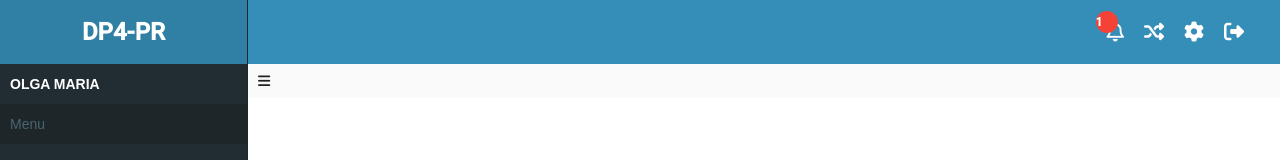
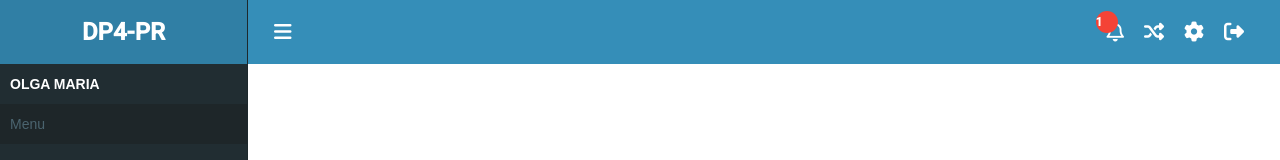
Before and after one commit to OlgaMariaS/Projeto-Menu, an Angular app: page / in a window 1280 px wide. Shown: the top 160 px of the page. Built offline with nearby package versions, Linux system fonts and the light colour scheme.

Commit message:
ajuste de menu maximizar/minimizar

```diff
--- a/src/app/app.component.html
+++ b/src/app/app.component.html
@@ -1,2 +1 @@
-    <app-header></app-header>
-    <app-nav></app-nav>
+<app-nav></app-nav>
--- a/src/app/header/header.component.ts
+++ b/src/app/header/header.component.ts
@@ -1,4 +1,4 @@
-import { Component, OnInit } from '@angular/core';
+import { Component, OnInit, ViewChild } from '@angular/core';
 
 @Component({
   selector: 'app-header',
@@ -6,7 +6,6 @@ import { Component, OnInit } from '@angular/core';
   styleUrls: ['./header.component.css']
 })
 export class HeaderComponent implements OnInit {
-
   constructor() { }
 
   ngOnInit(): void {
--- a/src/app/nav/nav.component.css
+++ b/src/app/nav/nav.component.css
@@ -6,11 +6,12 @@
     display: flex;
     flex-direction: row;
     align-items: flex-start;
+    cursor:pointer;
 }
 h1{
     font-weight: bold;
     background-color: #307fa5;
-    padding: 16px;
+    padding: 1rem;
     text-align: center;
 
 }
@@ -45,3 +46,23 @@ h1, #usuario, #tituloMenu {
 .opcoesDoMenu, .setasADireita, .sidenav {
     color: #fff;
 }
+
+.header{
+    display: flex;
+    align-items: center;
+    background-color: #358eb8;
+    color: #fff;
+}
+.cantoSuperiorDireito {
+    display: flex;
+    width: 100%;
+    justify-content: flex-end;
+}
+i, a{
+    color: #fff;
+    letter-spacing: 20px; /*adiciona espaço entre os elemento */
+    cursor: pointer;
+}
+button {
+    text-decoration: none;
+}
--- a/src/app/nav/nav.component.html
+++ b/src/app/nav/nav.component.html
@@ -1,8 +1,39 @@
 <mat-sidenav-container class="menu">
-    <mat-sidenav-content>
-        <!-- BOTÃO TOGGLE MINIMIZA/MAXIMIZA MENU-->
+
+    <mat-toolbar class="header mat-elevation-z4">
         <i (click)="menuSidenav.toggle()" class="fas fa-bars menutogle"></i>
-      </mat-sidenav-content>
+        <nav class="cantoSuperiorDireito">
+            <span>
+                <i
+                [matBadge]="qtdNotificacao"
+                matBadgeColor="warn"
+                matBadgePosition="before" matBadgeOverlap="true"
+                [matMenuTriggerFor]="notificacao"
+                class="far fa-bell"></i>
+                <mat-menu #notificacao="matMenu">
+                <button mat-menu-item></button>
+                </mat-menu>
+            </span>
+            <span>
+                <i [matMenuTriggerFor]="seta" class="fas fa-random"></i>
+                <mat-menu #seta="matMenu">
+                <button mat-menu-item></button>
+                </mat-menu>
+            </span>
+            <span>
+                <i [matMenuTriggerFor]="configuracoes" class="fas fa-cog"></i>
+                <mat-menu #configuracoes="matMenu">
+                <button mat-menu-item></button>
+                </mat-menu>
+            </span>
+            <span>
+                <a href="voltaAPagina">
+                    <i class="fas fa-sign-out-alt"></i>
+                </a>
+            </span>
+        </nav>
+    </mat-toolbar>
+
     <mat-sidenav #menuSidenav class="sidenav" mode="side" opened fixedInViewport="true">
         <!-- MENU LATERAL  -->
         <h1>DP4-PR</h1>
--- a/src/app/nav/nav.component.ts
+++ b/src/app/nav/nav.component.ts
@@ -1,4 +1,4 @@
-import { Component, OnInit } from '@angular/core';
+import { Component, OnInit, ViewChild } from '@angular/core';
 
 @Component({
   selector: 'app-nav',
@@ -6,10 +6,10 @@ import { Component, OnInit } from '@angular/core';
   styleUrls: ['./nav.component.css']
 })
 export class NavComponent implements OnInit {
-
+  qtdNotificacao: number = 0;
   constructor() { }
 
   ngOnInit(): void {
+    this.qtdNotificacao=11;
   }
-
 }
```
